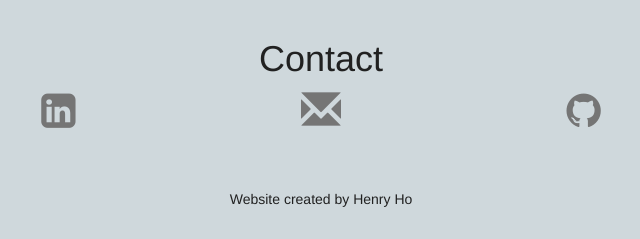
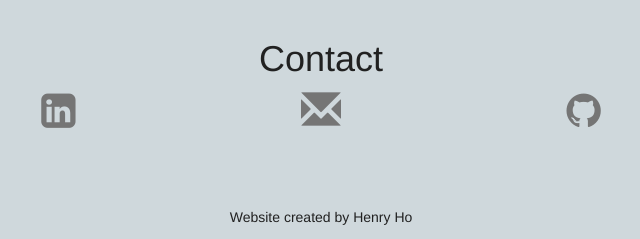
Before and after one commit to hchho/henryho.github.io, a PHP site: page / in a window 1280 px wide. Shown: the part 1921-2160 px from the top of the page, without its empty margins (319-959 px from the left). Run offline with PHP 8.4, Linux system fonts and the light colour scheme.

Commit message:
Changed footer margins

```diff
--- a/css/custom.css
+++ b/css/custom.css
@@ -23,6 +23,7 @@ div {
 }
 #fourth {
     min-height: 30%;
+    margin-bottom: -32px;
 }
 
 div#title {
@@ -155,5 +156,5 @@ table td {
 footer {
     position: relative;
     text-align: center;
-    top: -50px;
+    height: 32px;
 }
```
